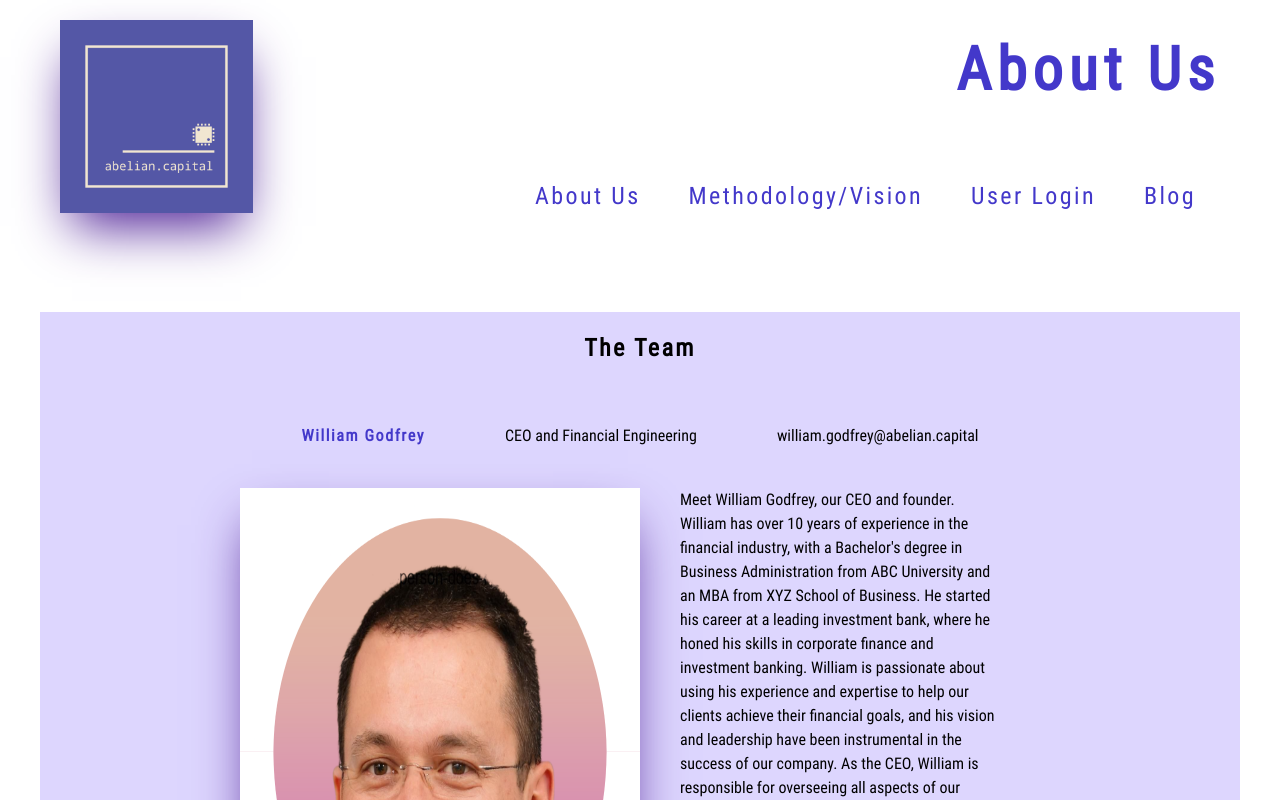
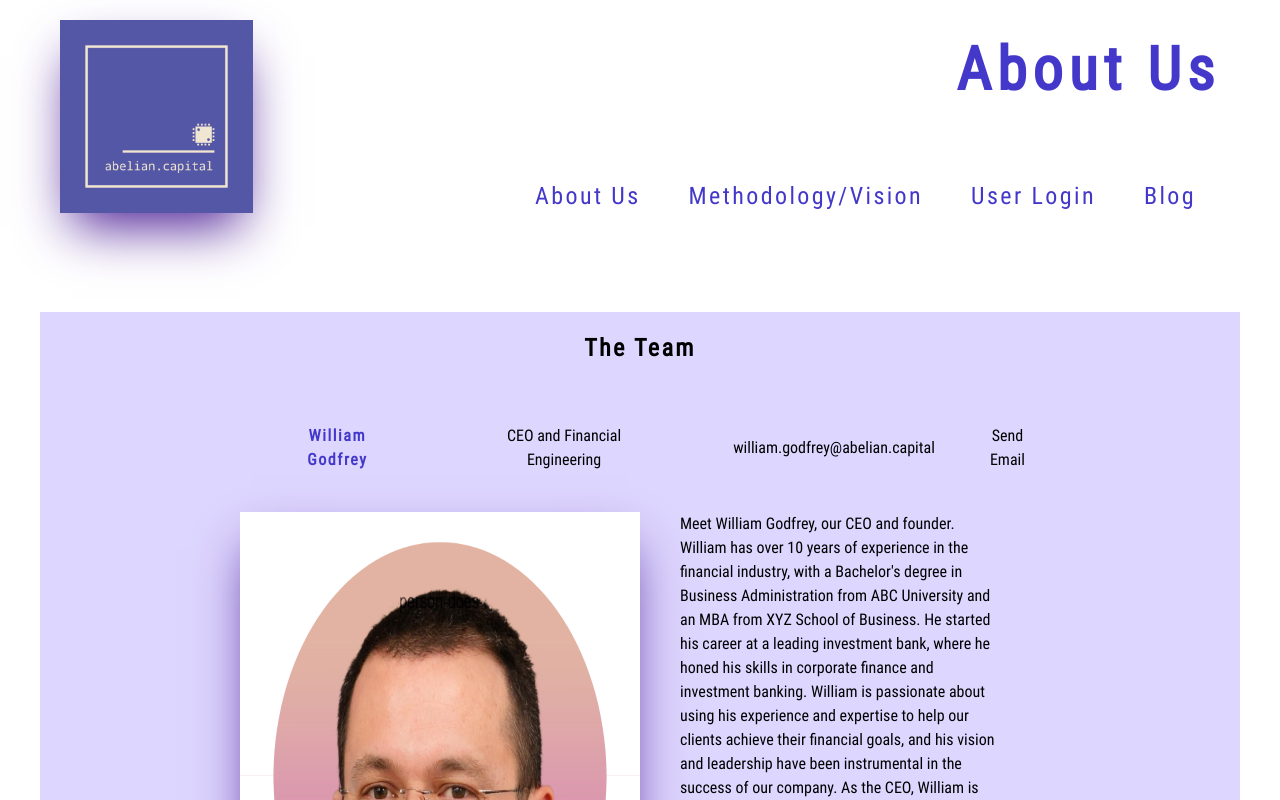
Before and after one commit to kv055/Abelian_Hompage_Frontend, a React (Vite) app: page / in a window 1280 px wide. Both pictures are taken after a click on the link "About Us". Shown: the top 800 px of the page. Built offline with nearby package versions, Linux system fonts and the light colour scheme.

Commit message:
embeded mail addr

```diff
--- a/src/Sites/About.jsx
+++ b/src/Sites/About.jsx
@@ -26,6 +26,7 @@ const About_Us_Page = () => {
                             <h5 className='RobotoCondensed text-center  text-indigo-700 font-extrabold px-10 tracking-widest'>William Godfrey</h5>
                             <h6 className='RobotoCondensed text-center px-10'>CEO and Financial Engineering</h6>
                             <h6 className='RobotoCondensed text-center px-10'>william.godfrey@abelian.capital</h6>
+                            <a href = "mailto: william.godfrey@abelian.capital" className='RobotoCondensed text-center'>Send Email</a>
                         </div>
                         <div className='flex flex-col xl:flex-row'>
                             <img
@@ -45,6 +46,7 @@ const About_Us_Page = () => {
                             <h5 className='RobotoCondensed text-center  text-indigo-700 font-extrabold px-10 tracking-widest'>Kilian Voss</h5>
                             <h6 className='RobotoCondensed text-center px-10'>Strategy Developement</h6>
                             <h6 className='RobotoCondensed text-center px-10'>kilian.voss@abelian.capital</h6>
+                            <a href = "mailto: kilian.voss@abelian.capital" className='RobotoCondensed text-center'>Send Email</a>
                         </div>
 
                         <div className='flex flex-col xl:flex-row-reverse'>
@@ -66,6 +68,7 @@ const About_Us_Page = () => {
                             <h5 className='RobotoCondensed text-center  text-indigo-700 font-extrabold px-10 tracking-widest'>Lachlan Steele</h5>
                             <h6 className='RobotoCondensed text-center px-10'>CTO and Infrastructure Developement</h6>
                             <h6 className='RobotoCondensed text-center px-10'>lachlan.steele@abelian.capital</h6>
+                            <a href = "mailto: lachlan.steele@abelian.capital" className='RobotoCondensed text-center'>Send Email</a>
                         </div>
                         <div className='flex flex-col xl:flex-row'>
                              <img
@@ -86,6 +89,7 @@ const About_Us_Page = () => {
                             <h5 className='RobotoCondensed text-center  text-indigo-700 font-extrabold px-10 tracking-widest'>Aleks Lyubinov</h5>
                             <h6 className='RobotoCondensed text-center px-10'>Machine Learning Development</h6>
                             <h6 className='RobotoCondensed text-center px-10'>aleks.lyubinov@abelian.capital</h6>
+                            <a href = "mailto: aleks.lyubinov@abelian.capital" className='RobotoCondensed text-center'>Send Email</a>
                         </div>
 
                         <div className='flex flex-col xl:flex-row-reverse'>
@@ -108,6 +112,7 @@ const About_Us_Page = () => {
                             <h5 className='RobotoCondensed text-center  text-indigo-700 font-extrabold px-10 tracking-widest'>Pat Nguyen</h5>
                             <h6 className='RobotoCondensed text-center px-10'>CFO and Investor Relations</h6>
                             <h6 className='RobotoCondensed text-center px-10'>pat.nguyen@abelian.capital</h6>
+                            <a href = "mailto: pat.nguyen@abelian.capital" className='RobotoCondensed text-center'>Send Email</a>
                         </div>
 
                         <div className='flex flex-col xl:flex-row'>
```
